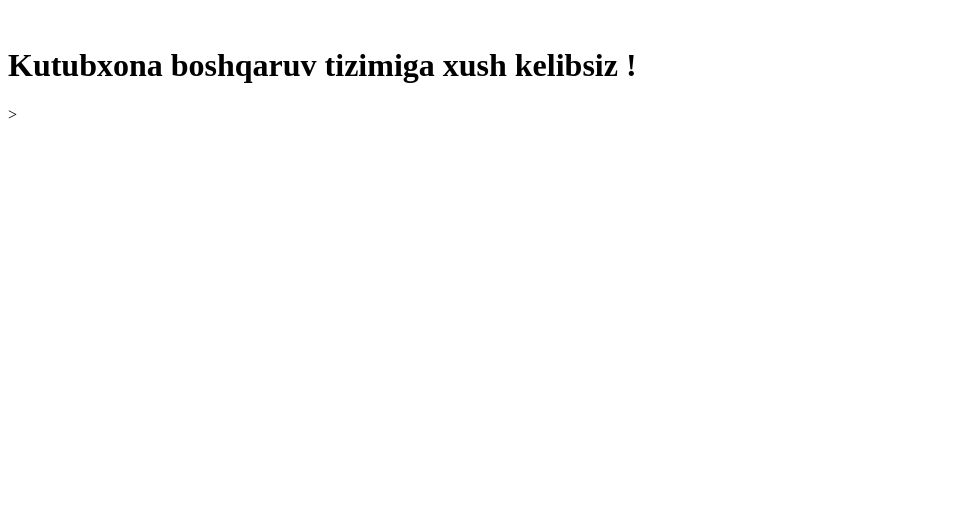
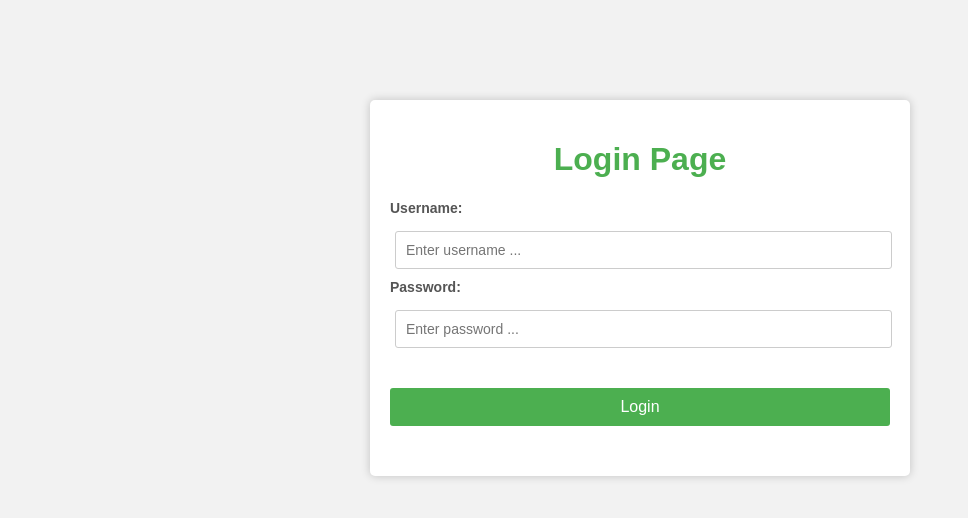
Before and after one commit to sofiyaturgunaliyeva/Kutubxona, a Django app: page / in a window 1280 px wide. Shown: the top 518 px of the page, without its empty margins (0-968 px from the left). Run offline with Django 4.2, Linux system fonts and the light colour scheme.

Commit message:
Login orqali  kirish qo'shildi

```diff
--- a/Kutubxona/urls.py
+++ b/Kutubxona/urls.py
@@ -4,7 +4,7 @@ from asosiy.views import *
 urlpatterns = [
     path('admin/', admin.site.urls),
     path('salom/', salomlash),
-    path('', bosh_sahifa),
+    path('bosh_s/', bosh_sahifa),
     path('mashq/', mashq_uchun),
     path('talaba/', talabalar),
     path('bitiruvchi/', bitiruvchilar),
@@ -38,5 +38,7 @@ urlpatterns = [
     path('admin_ozgartir/<int:son>/',admin_ozgartir),
     path('muallif_ozgartir/<int:son>/',muallif_ozgartir),
     path('record_ozgartir/<int:son>/',record_ozgartir),
+    path('',login_view),
+    path('logout/',logout_view),
 
 ]
--- a/asosiy/models.py
+++ b/asosiy/models.py
@@ -1,9 +1,10 @@
 from django.db import models
-
+from django.contrib.auth.models import User
 class Talaba(models.Model):
     ism = models.CharField(max_length=50)
     kitob_soni = models.SmallIntegerField()
     kurs = models.SmallIntegerField()
+
 
     def __str__(self):
         return self.ism
@@ -55,3 +56,6 @@ class Record(models.Model):
 
     def __str__(self):
         return self.talaba.ism
+
+
+foydalanuvchi = models.ForeignKey(User,on_delete=models.CASCADE, null = True)
--- a/asosiy/views.py
+++ b/asosiy/views.py
@@ -2,12 +2,32 @@ from django.http import HttpResponse
 from django.shortcuts import render, redirect
 from.models import *
 from .forms import *
+from django.contrib.auth import authenticate, login, logout
 
 def salomlash(sorov):
     return HttpResponse("<h1>Salom Dunyo!</h1>")
 
 def bosh_sahifa(sorov):
     return render(sorov , 'home.html')
+
+
+def login_view(sorov):
+    if sorov.method == "POST":
+       user = authenticate(               # bor bo'lsa userni , yo'q bo'lsa None
+            username = sorov.POST.get('l'),
+            password = sorov .POST.get('p')
+        )
+       if user is None:
+            return redirect("/")
+       login(sorov,user)
+       return redirect("/bosh_s/")
+    return render(sorov, 'login.html')
+
+
+def logout_view(sorov):
+    logout(sorov)
+    return redirect("/")
+
 
 def mashq_uchun(sorov):
     content = {
@@ -102,36 +122,37 @@ def bitta_kitob(sorov,son):
 # 5-topshiriq Hamma recordlarni chiqaring.
 
 def hamma_record(sorov):
-    if sorov.method == 'POST':
-        forma = RecordForm(sorov.POST)
-        if forma.is_valid():
-            forma.save()
-        # Record.objects.create(
-        #    talaba = Talaba.objects.get(id = sorov.POST.get('t')),
-        #    kitob = Kitob.objects.get(id=sorov.POST.get('k')),
-        #    admin = Admin.objects.get(id=sorov.POST.get('ad'))
+    if sorov.user.is_authenticated:
+        if sorov.method == 'POST':
+            forma = RecordForm(sorov.POST)
+            if forma.is_valid():
+                forma.save()
+            # Record.objects.create(
+            #    talaba = Talaba.objects.get(id = sorov.POST.get('t')),
+            #    kitob = Kitob.objects.get(id=sorov.POST.get('k')),
+            #    admin = Admin.objects.get(id=sorov.POST.get('ad'))
 
-        return redirect('/recordlar/')
+            return redirect('/recordlar/')
 
-    soz = sorov.GET.get('qidiruv')
-    if soz == "" or soz is None:
-        content = {
-            "recordlar": Record.objects.all(),
-            "student": Talaba.objects.all(),
-            "kitoblar" : Kitob.objects.all(),
-            "adminlar": Admin.objects.all(),
-            "forma": RecordForm()
-        }
-    else:
-        content = {
-            # "recordlar": Record.objects.filter(talaba__ism__contains=soz)
-            "student": Talaba.objects.filter(ism__contains=soz),
-            "kitoblar": Kitob.objects.filter(nom__contains=soz),
-            "adminlar": Admin.objects.filter(ism__contains=soz),
-            "forma": RecordForm()
-        }
-    return render(sorov, 'barcha_recordlar.html', content)
-
+        soz = sorov.GET.get('qidiruv')
+        if soz == "" or soz is None:
+            content = {
+                "recordlar": Record.objects.all(),
+                "student": Talaba.objects.all(),
+                "kitoblar" : Kitob.objects.all(),
+                "adminlar": Admin.objects.all(),
+                "forma": RecordForm()
+            }
+        else:
+            content = {
+                # "recordlar": Record.objects.filter(talaba__ism__contains=soz)
+                "student": Talaba.objects.filter(ism__contains=soz),
+                "kitoblar": Kitob.objects.filter(nom__contains=soz),
+                "adminlar": Admin.objects.filter(ism__contains=soz),
+                "forma": RecordForm()
+            }
+        return render(sorov, 'barcha_recordlar.html', content)
+    return redirect('/')
 
 
 # 6-topshiriq Tirik mualliflarni chiqaring.
--- a/templates/barcha_recordlar.html
+++ b/templates/barcha_recordlar.html
@@ -13,6 +13,9 @@
   <br>
   <h1> Barcha recordlar:</h1>
   <br>
+   <a href="/logout/" style="text-decoration: none; color: red;">
+        Log out
+    </a>
   <br>
   {% for record in recordlar %}
   <h3> <a href="/record_ozgartir/{{record.id}}/">{{record.talaba.ism}}</a ></h3>
--- a/templates/home.html
+++ b/templates/home.html
@@ -10,6 +10,9 @@
     <br>
     <br>
     <br>
+    <a href="/logout/" style="text-decoration: none; color: red;">
+        Log out
+    </a>
     <br>
     <br>
     <br>
--- /dev/null
+++ b/templates/login.html
@@ -0,0 +1,65 @@
+<!DOCTYPE html>
+<html>
+<head>
+	<title>Login Page</title>
+	<style>
+		body {
+			background-color: #f2f2f2;
+			font-family: Arial, sans-serif;
+		}
+		.container {
+			background-color: #fff;
+			border-radius: 5px;
+			box-shadow: 0px 0px 10px rgba(0, 0, 0, 0.2);
+			margin: 100px auto;
+			max-width: 500px;
+			padding: 20px;
+		}
+		h1 {
+			color: #4CAF50;
+			text-align: center;
+		}
+		label {
+			color: #555;
+			display: block;
+			font-size: 14px;
+			font-weight: bold;
+			margin-bottom: 5px;
+		}
+		input[type="text"], input[type="password"] {
+			border-radius: 3px;
+			border: 1px solid #ccc;
+			font-size: 14px;
+			padding: 10px;
+			width: 95%;
+            margin: 10px 5px;
+		}
+		button {
+			background-color: #4CAF50;
+			border: none;
+			border-radius: 3px;
+			color: #fff;
+			cursor: pointer;
+			font-size: 16px;
+			padding: 10px;
+			width: 100%;
+            margin: 30px 0;
+		}
+		button:hover {
+			background-color: #3e8e41;
+		}
+	</style>
+</head>
+<body>
+	<div class="container">
+		<h1>Login Page</h1>
+		<form method="post" >{% csrf_token %}
+			<label for="username">Username:</label>
+			<input type="text" name="l" id="username" placeholder="Enter username ...">
+			<label for="password">Password:</label>
+			<input type="password" name="p" id="password" placeholder="Enter password ...">
+			<button>Login</button>
+		</form>
+	</div>
+</body>
+</html>
```
Also changed, not shown: db.sqlite3.
